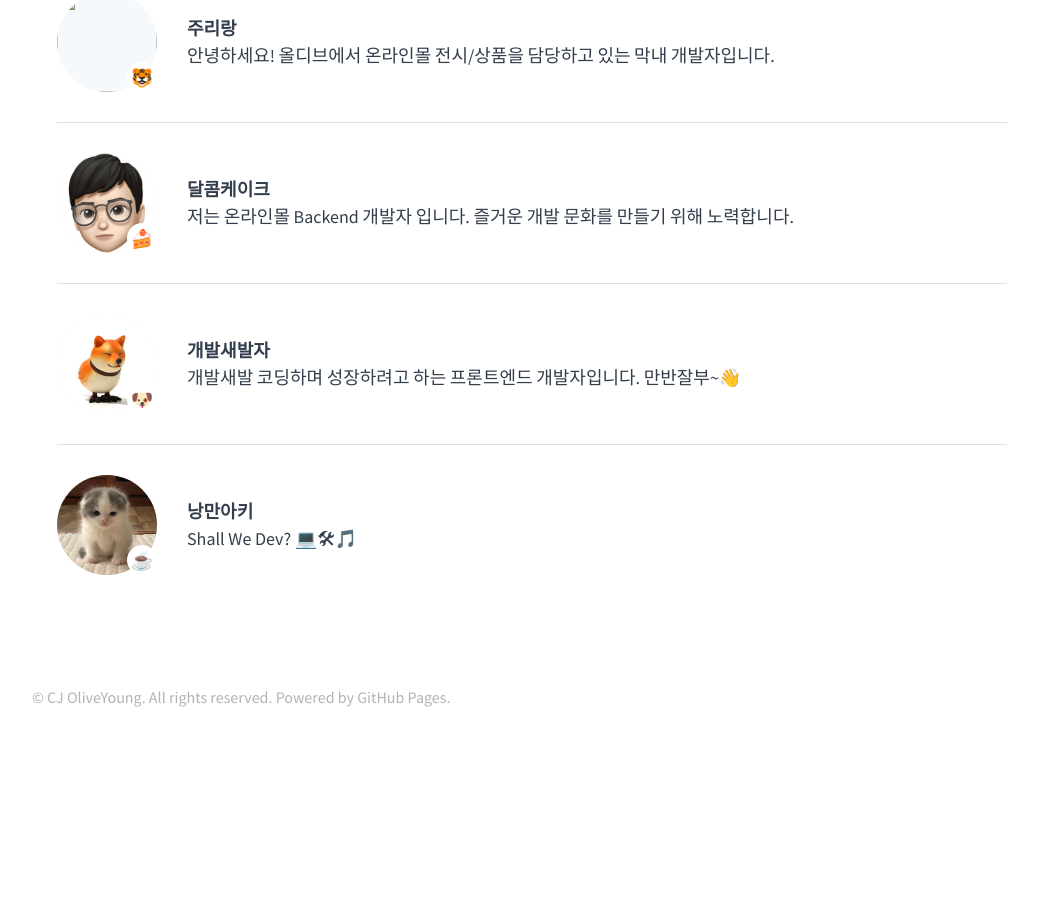
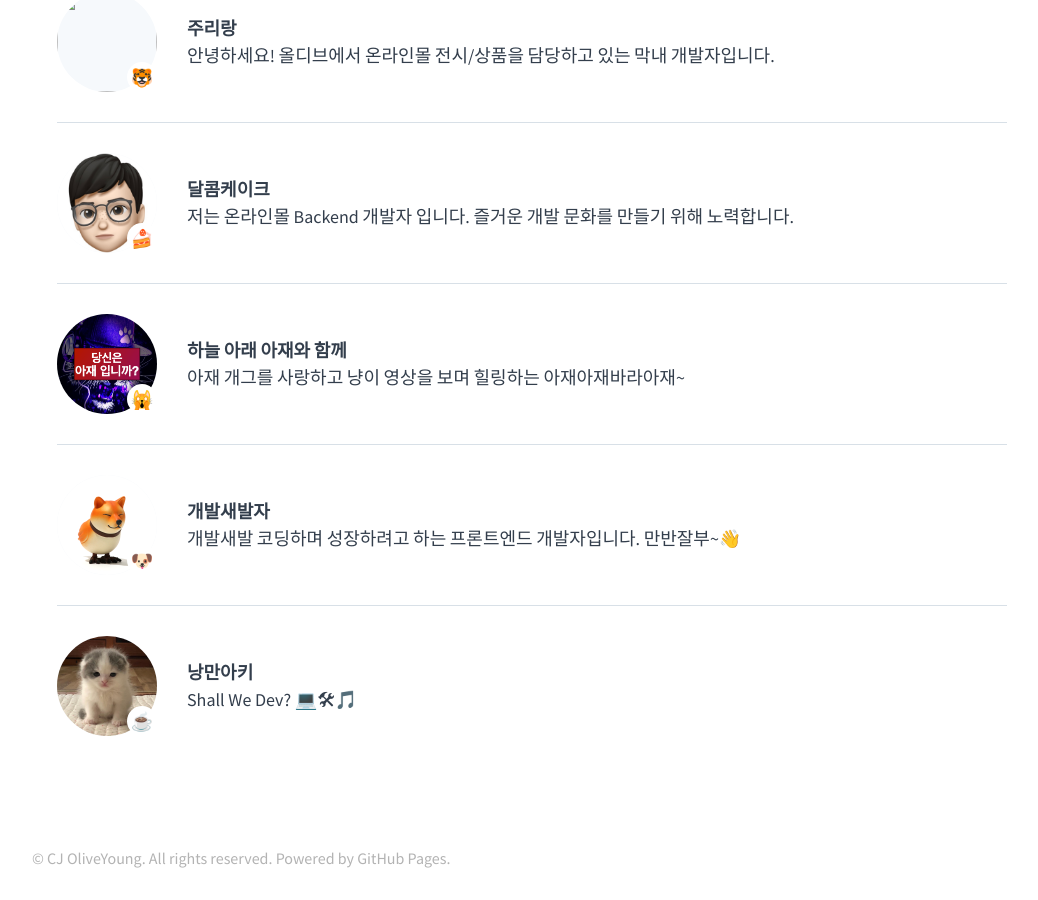
Before and after one commit to tedpark/oy-alldev.github.io, a Jekyll site: the page built from about/index.md, in a window 1280 px wide and 900 px high, scrolled down 1903 px. Shown: the whole window, without its empty margins (108-1146 px from the left). Built offline with Jekyll 4.4.1, drawn with Linux system fonts in a browser that asks for light colours; before the commit the page ends 2642 px from its top, so only the background shows below that.

```diff
--- a/_data/members.yml
+++ b/_data/members.yml
@@ -55,3 +55,8 @@
   name: 낭만아키
   emoji: ☕
   comment: Shall We Dev? 💻🛠🎵
+
+- id: 834726
+  emoji: 🙀
+  name: 하늘 아래 아재와 함께
+  comment: 아재 개그를 사랑하고 냥이 영상을 보며 힐링하는 아재아재바라아재~
```
Also changed, not shown: about/img/834726.png (added).
